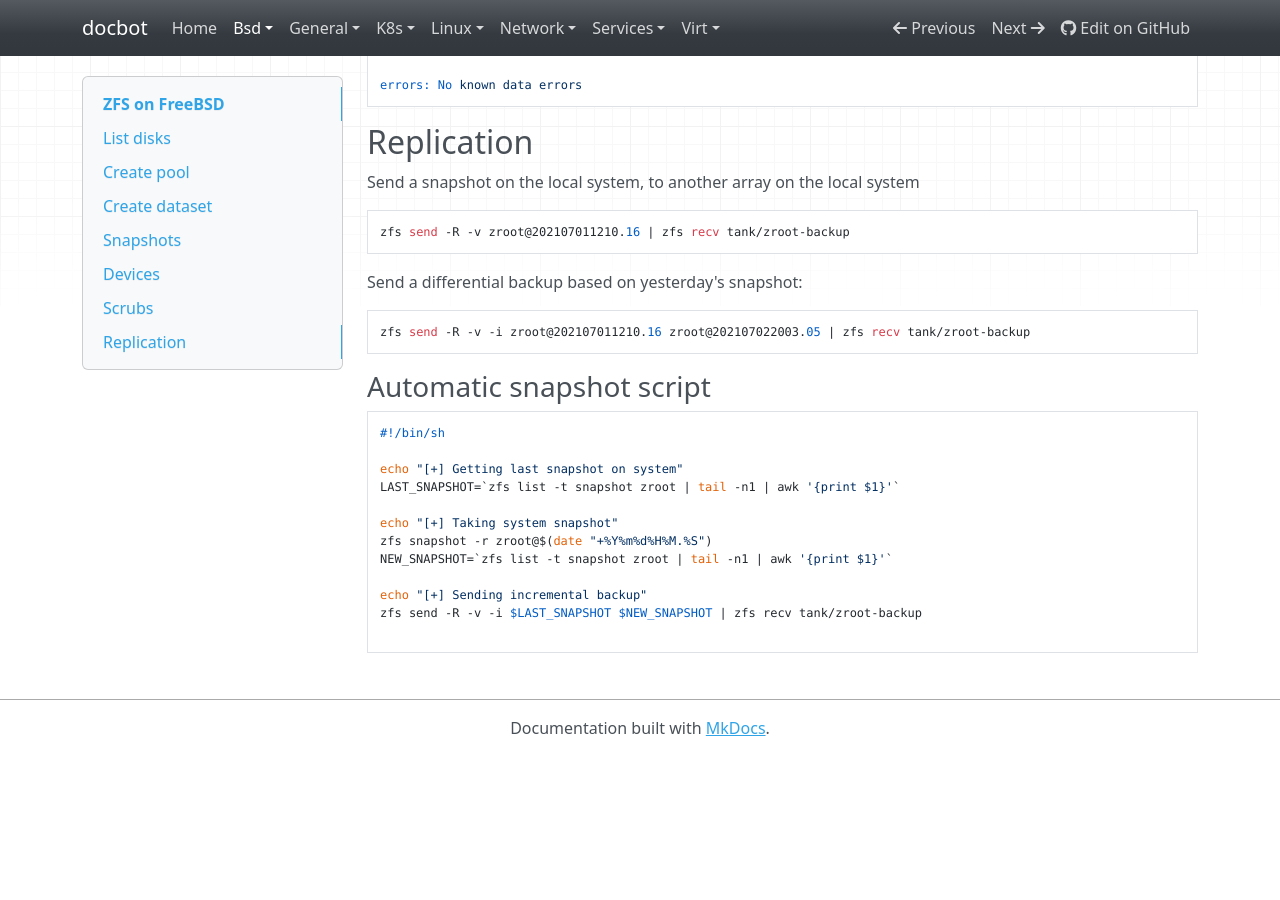
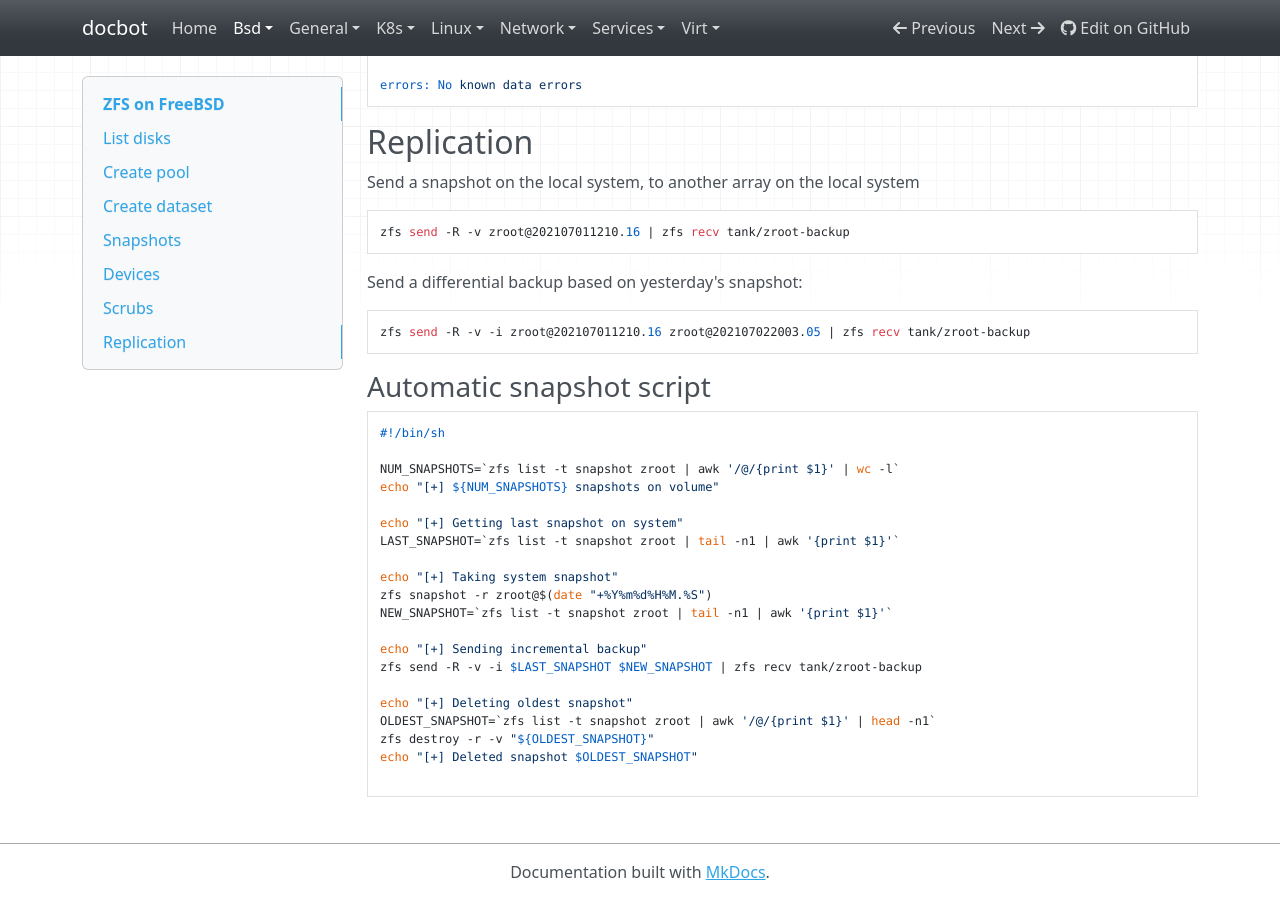
Before and after one commit to noahbailey/docbot, an MkDocs documentation site: the page built from docs/bsd/zfs.md, in a window 1280 px wide and 900 px high, scrolled down 2375 px. Built offline with MkDocs 1.6.1, drawn with Linux system fonts in a browser that asks for light colours; nearby versions of some CDN libraries; before the commit the page ends 3131 px from its top, so only the background shows below that.

Commit message:
Add to snapshot script - remove old snapshots after backup

````diff
--- a/docs/bsd/zfs.md
+++ b/docs/bsd/zfs.md
@@ -127,6 +127,9 @@ Send a differential backup based on yesterday's snapshot:
 ```sh
 #!/bin/sh
 
+NUM_SNAPSHOTS=`zfs list -t snapshot zroot | awk '/@/{print $1}' | wc -l`
+echo "[+] ${NUM_SNAPSHOTS} snapshots on volume"
+
 echo "[+] Getting last snapshot on system"
 LAST_SNAPSHOT=`zfs list -t snapshot zroot | tail -n1 | awk '{print $1}'`
 
@@ -137,4 +140,9 @@ NEW_SNAPSHOT=`zfs list -t snapshot zroot | tail -n1 | awk '{print $1}'`
 echo "[+] Sending incremental backup"
 zfs send -R -v -i $LAST_SNAPSHOT $NEW_SNAPSHOT | zfs recv tank/zroot-backup
 
+echo "[+] Deleting oldest snapshot"
+OLDEST_SNAPSHOT=`zfs list -t snapshot zroot | awk '/@/{print $1}' | head -n1`
+zfs destroy -r -v "${OLDEST_SNAPSHOT}"
+echo "[+] Deleted snapshot $OLDEST_SNAPSHOT"
+
 ```
````
